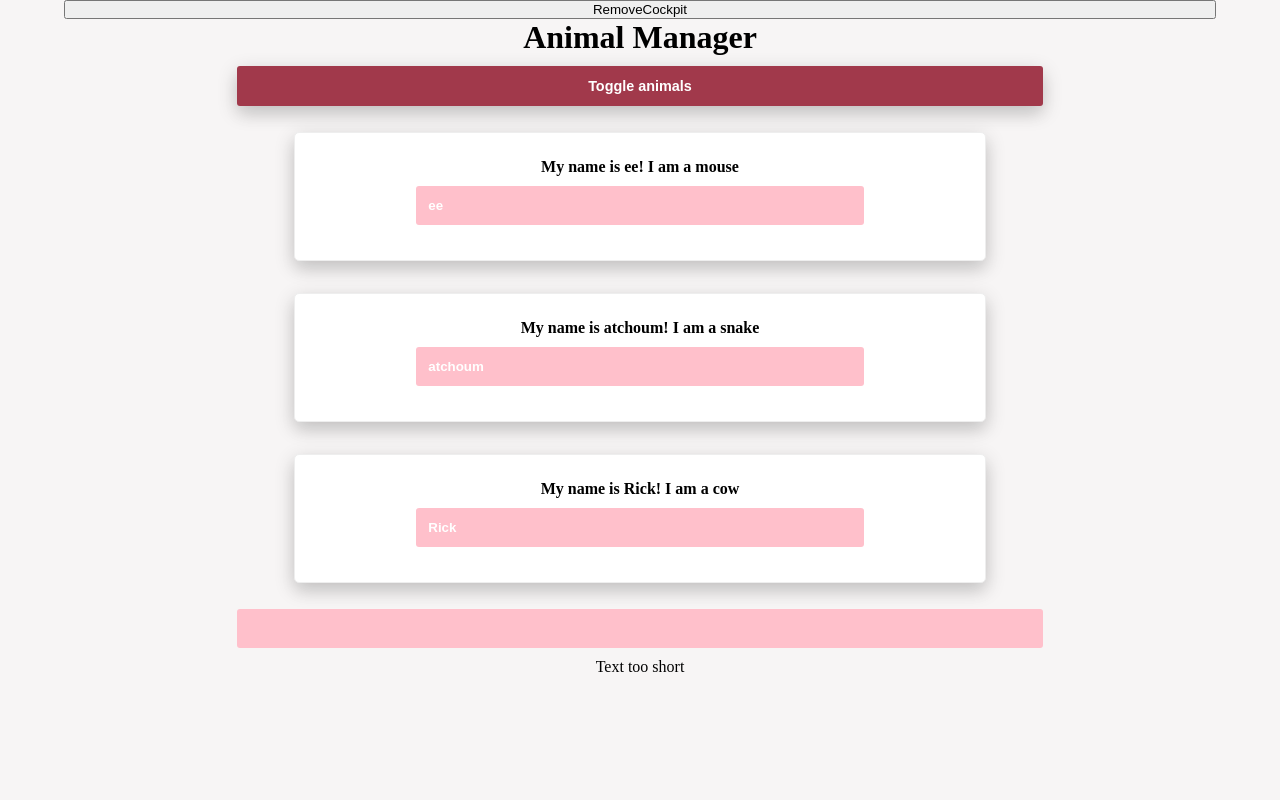
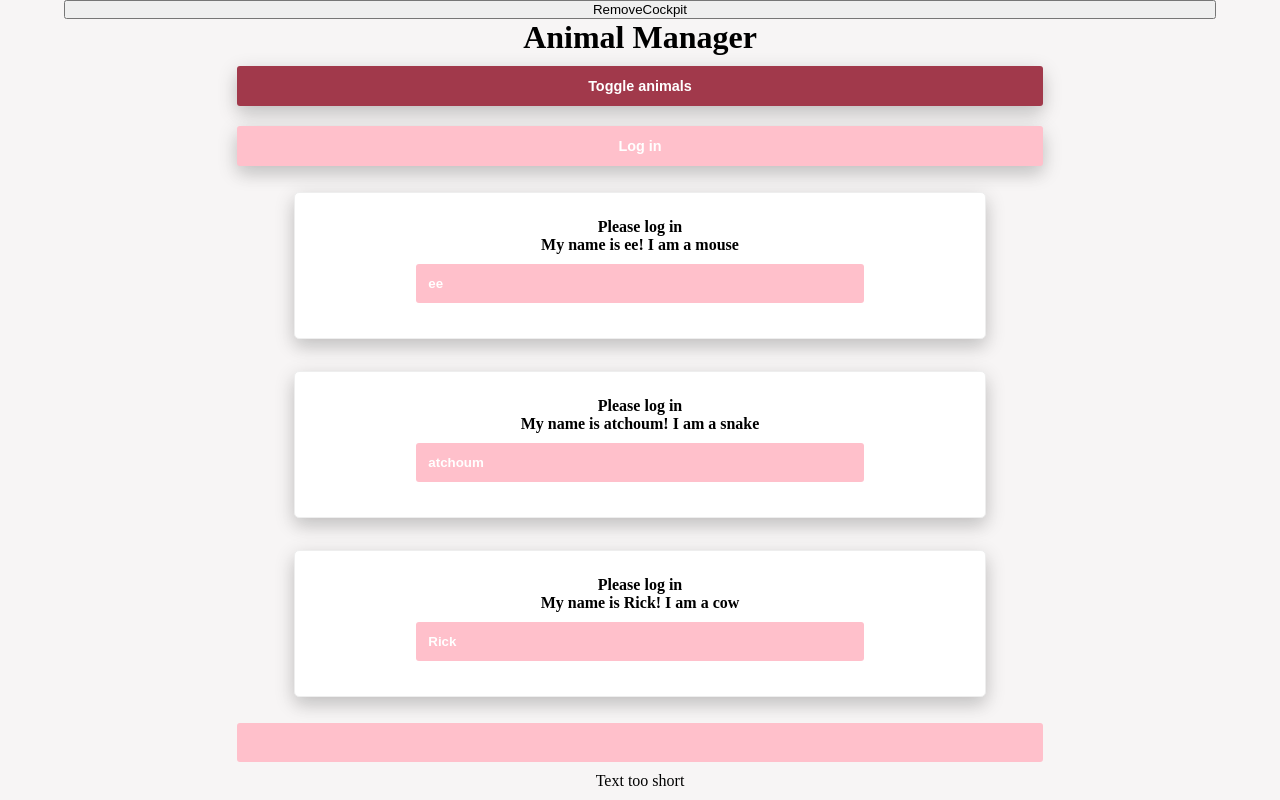
Before and after one commit to subratcall/exerciceReactAnimals, a React (Create React App) app: page / in a window 1280 px wide. Built offline with nearby package versions, Linux system fonts and the light colour scheme.

Commit message:
understand context api

```diff
--- a/src/Components/Animals/Animal/Animal.jsx
+++ b/src/Components/Animals/Animal/Animal.jsx
@@ -1,12 +1,17 @@
 import React, {Component} from "react";
 import injectSheet from "react-jss";
 import styles from "./AnimalStyle";
+import AuthContext from "../../../context/auth-context";
 
 class Animal extends Component {
     render() {
         console.log("[Animal.js] rendering...");
         return (
             <div className={this.props.classes.Animal}>
+                {console.log("isAuth", this.props.isLoggedIn)}
+                <AuthContext.Consumer>
+                    {(context) => (context.authenticated ? <p>Logged In</p> : <p>Please log in</p>)}
+                </AuthContext.Consumer>
                 <p onClick={this.props.deleted}>
                     My name is {this.props.name}! I am a {this.props.type}
                 </p>
--- a/src/Components/Animals/Animals.jsx
+++ b/src/Components/Animals/Animals.jsx
@@ -12,13 +12,13 @@ class Animals extends Component {
     // }
 
     // si nextProps.animals = this.props.animals alors tu laisse pas les methodes d'apres runner
-    shouldComponentUpdate(nextProps, nextState) {
-        console.log("[Animals.js] shouldComponentUpdate");
-        if (nextProps.animals !== this.props.animals) {
-            return true;
-        }
-        return false;
-    }
+    // shouldComponentUpdate(nextProps, nextState) {
+    //     console.log("[Animals.js] shouldComponentUpdate");
+    //     if (nextProps.animals !== this.props.animals) {
+    //         return true;
+    //     }
+    //     return false;
+    // }
 
     getSnapshotBeforeUpdate(prevProps, prevState) {
         console.log("[Animals.js] getSnapShotBeforeUpdate");
@@ -35,6 +35,7 @@ class Animals extends Component {
     }
     render() {
         console.log("[Animals.js] rendering...");
+        console.log("props", this.props);
         return this.props.animals.map((animal, index) => {
             return (
                 <Animal
--- a/src/Components/Cockpit/Cockpit.jsx
+++ b/src/Components/Cockpit/Cockpit.jsx
@@ -1,6 +1,7 @@
 import React, {useEffect, useRef} from "react";
 import styles from "./CockpitStyle";
 import injectSheet from "react-jss";
+import AuthContext from "../../context/auth-context";
 
 const Cockpit = ({showAnimals, clicked, classes, title}) => {
     const toggleButtonRef = useRef(null);
@@ -35,6 +36,13 @@ const Cockpit = ({showAnimals, clicked, classes, title}) => {
             <button ref={toggleButtonRef} alt={showAnimals.toString()} className={assignedclasses} onClick={clicked}>
                 Toggle animals
             </button>
+            <AuthContext.Consumer>
+                {(context) => (
+                    <button className={classes.toggleAnimals} onClick={context.login} alt={showAnimals.toString()}>
+                        Log in
+                    </button>
+                )}
+            </AuthContext.Consumer>
         </div>
     );
 };
--- a/src/Components/Cockpit/CockpitStyle.jsx
+++ b/src/Components/Cockpit/CockpitStyle.jsx
@@ -1,35 +1,34 @@
-import {boxShadow} from '../../utils/constant';
+import {boxShadow} from "../../utils/constant";
 
 const styles = {
     toggleAnimals: {
-        backgroundColor: 'pink',
-        color: 'white',
-        padding: '12px',
-        borderRadius: '3px',
-        fontSize: '0.9rem',
-        fontWeight: '600',
-        border: 'none',
-        cursor: 'pointer',
-        margin: '10px auto',
-        width: '70%',
+        backgroundColor: "pink",
+        color: "white",
+        padding: "12px",
+        borderRadius: "3px",
+        fontSize: "0.9rem",
+        fontWeight: "600",
+        border: "none",
+        cursor: "pointer",
+        margin: "10px auto",
+        width: "70%",
         boxShadow,
-        transition: '0.2s',
+        transition: "0.2s",
     },
     toggleAnimalsOpen: {
-        backgroundColor: 'rgb(161, 57, 75)',
-        color: 'white',
-        padding: '12px',
-        borderRadius: '3px',
-        fontSize: '0.9rem',
-        fontWeight: '600',
-        border: 'none',
-        cursor: 'pointer',
-        margin: '10px auto',
-        width: '70%',
+        backgroundColor: "rgb(161, 57, 75)",
+        color: "white",
+        padding: "12px",
+        borderRadius: "3px",
+        fontSize: "0.9rem",
+        fontWeight: "600",
+        border: "none",
+        cursor: "pointer",
+        margin: "10px auto",
+        width: "70%",
         boxShadow,
-        transition: '0.2s',
-    }
-
-}
+        transition: "0.2s",
+    },
+};
 
 export default styles;
--- a/src/containers/App.js
+++ b/src/containers/App.js
@@ -4,6 +4,7 @@ import Validation from "../Components/Validation/Validation";
 import Char from "../Components/Char/Char";
 import Cockpit from "../Components/Cockpit/Cockpit";
 import WithClass from "../HOC/WithClass";
+import AuthContext from "../context/auth-context";
 
 class App extends Component {
     constructor(props) {
@@ -19,6 +20,7 @@ class App extends Component {
         showAnimals: false,
         showCockpit: true,
         input: "",
+        authenticated: false,
     };
 
     static getDerivedStateFromProps(props, state) {
@@ -77,6 +79,11 @@ class App extends Component {
         this.setState({input: event.target.value});
     };
 
+    loginHandler = () => {
+        this.setState({authenticated: !this.state.authenticated});
+        console.log("wholeState", this.state);
+    };
+
     render() {
         console.log("[App.js] render");
         let animals = null;
@@ -100,6 +107,7 @@ class App extends Component {
                         }}>
                         RemoveCockpit
                     </button>
+                    <AuthContext.Provider value={{authenticated: this.state.authenticated, login: this.loginHandler}}>
                         {this.state.showCockpit ? (
                             <Cockpit
                                 title={this.props.appTitle}
@@ -109,6 +117,7 @@ class App extends Component {
                             />
                         ) : null}
                         {animals}
+                    </AuthContext.Provider>
                     <input
                         className="input"
                         type="text"
--- /dev/null
+++ b/src/context/auth-context.jsx
@@ -0,0 +1,8 @@
+import React from "react";
+
+const authContext = React.createContext({
+    authenticated: false,
+    login: () => {},
+});
+
+export default authContext;
```
Lines whose indentation alone changed are shown as unchanged.
